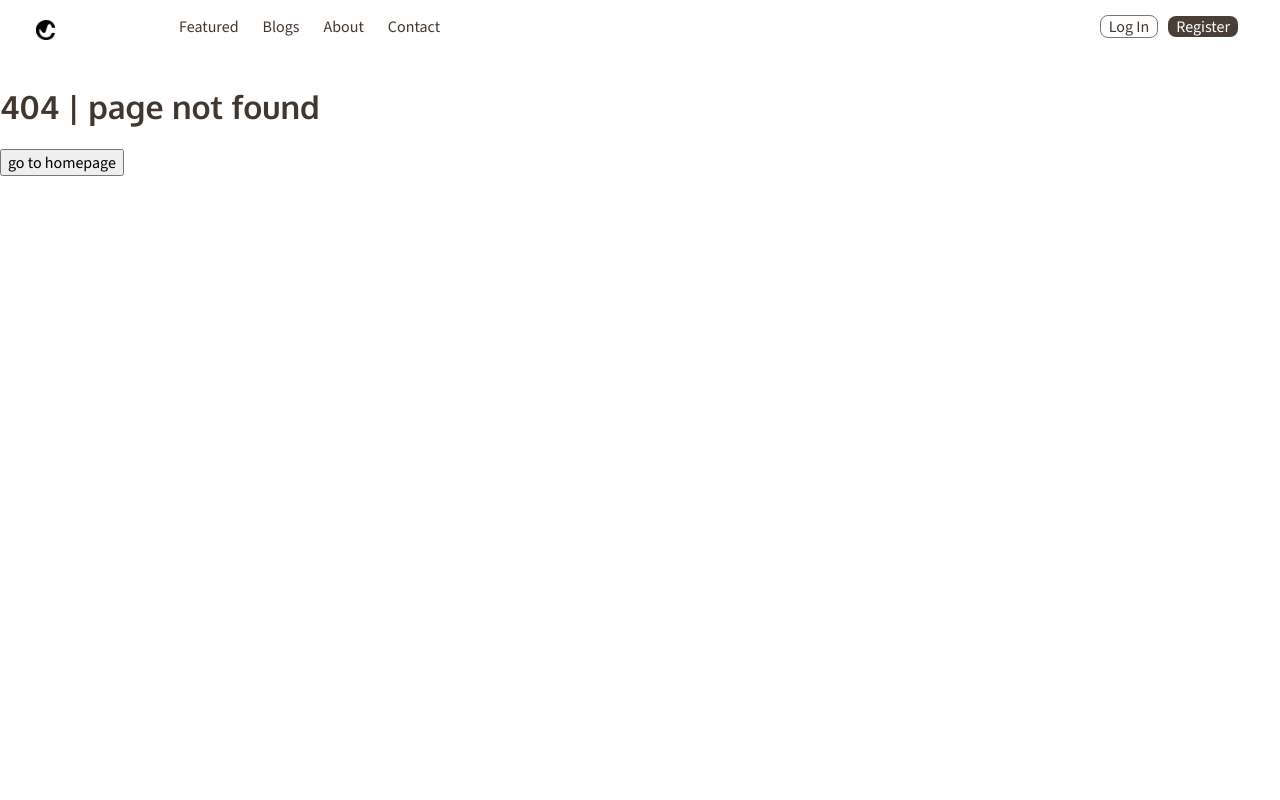
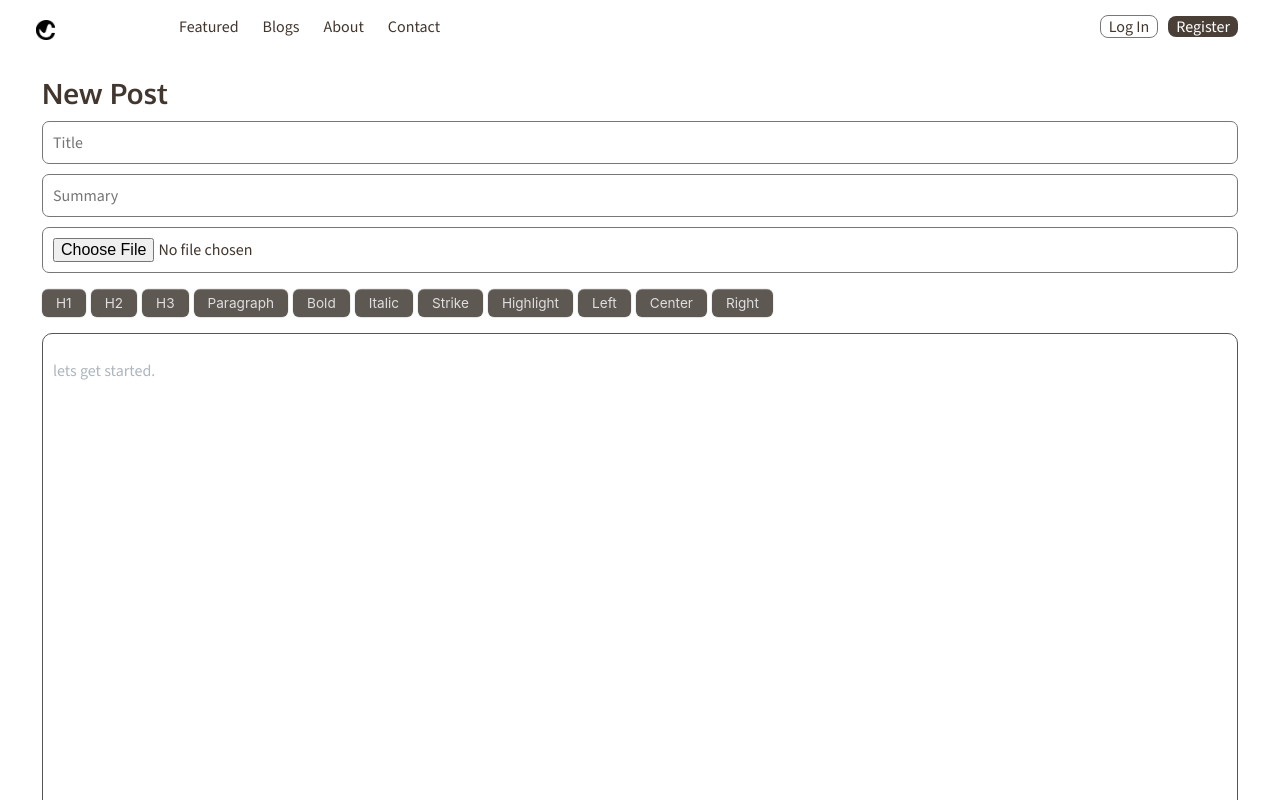
Before and after one commit to fPuniVaesau/Canoe-Blog-App, a React (Vite) app in the folder Frontend/CanoeBlogApp/: page /create in a window 1280 px wide. Before the commit this address had no page. Built offline with nearby package versions, Linux system fonts and the light colour scheme.

Commit message:
working on the blog application.

```diff
--- a/Frontend/CanoeBlogApp/appPages/CreateBlogPage/CreateBlogPost.jsx
+++ b/Frontend/CanoeBlogApp/appPages/CreateBlogPage/CreateBlogPost.jsx
@@ -2,6 +2,7 @@ import styles from './CreateBlogPost.module.css';
 import { useState } from 'react';
 import axios from 'axios';
 import Tiptap from '../../appComponents/RichTextEditor/TipTap';
+import { useNavigate } from "react-router-dom";
 
 export default function CreateBlogPost() {
 
@@ -10,6 +11,8 @@ export default function CreateBlogPost() {
   const [blogTitle, setBlogTitle] = useState('')
   const [blogContent, setBlogContent] =useState('');
   const [files, setFiles] = useState("");
+  const [redirect, setRedirect] = useState(false)
+
 
   // creating a new object to send as a post request to the backend server.
   // const newBlogData = {
@@ -34,7 +37,7 @@ export default function CreateBlogPost() {
   //     setBlogData(newBlogData);
   // };
 
-
+  const navigate = useNavigate()
 
   const handleSubmit = async (e) => {
 
@@ -46,13 +49,18 @@ export default function CreateBlogPost() {
     console.log(data)
     e.preventDefault()
 
-    const response = await fetch("http://127.0.0.1:8000/api/blogs/new_post", {
+    const response = await fetch("http://127.0.0.1:8000/api/blogs/create", {
       method : 'POST',
       body : data
     })
 
-    console.log(await response.json());
+    if(response.ok){
+      setRedirect(true)
+    }
+  }
 
+  if(redirect){
+    return navigate("/home")
   }
 
   //returning what will be rendered for our blog post page of our application.
--- a/Frontend/CanoeBlogApp/src/App.jsx
+++ b/Frontend/CanoeBlogApp/src/App.jsx
@@ -31,7 +31,7 @@ function App() {
         <Route path='blogs' element={<BlogsLayout />}>
           <Route index element={<BlogPostPage />} loader={BlogsLoader} />
         </Route>
-        <Route path='newBlog' element={<CreateBlogPost />} />
+        <Route path='create' element={<CreateBlogPost />} />
 
         <Route path='about' element={<AboutPage />} />
         <Route path='contact' element={<ContactPage />} />
```
